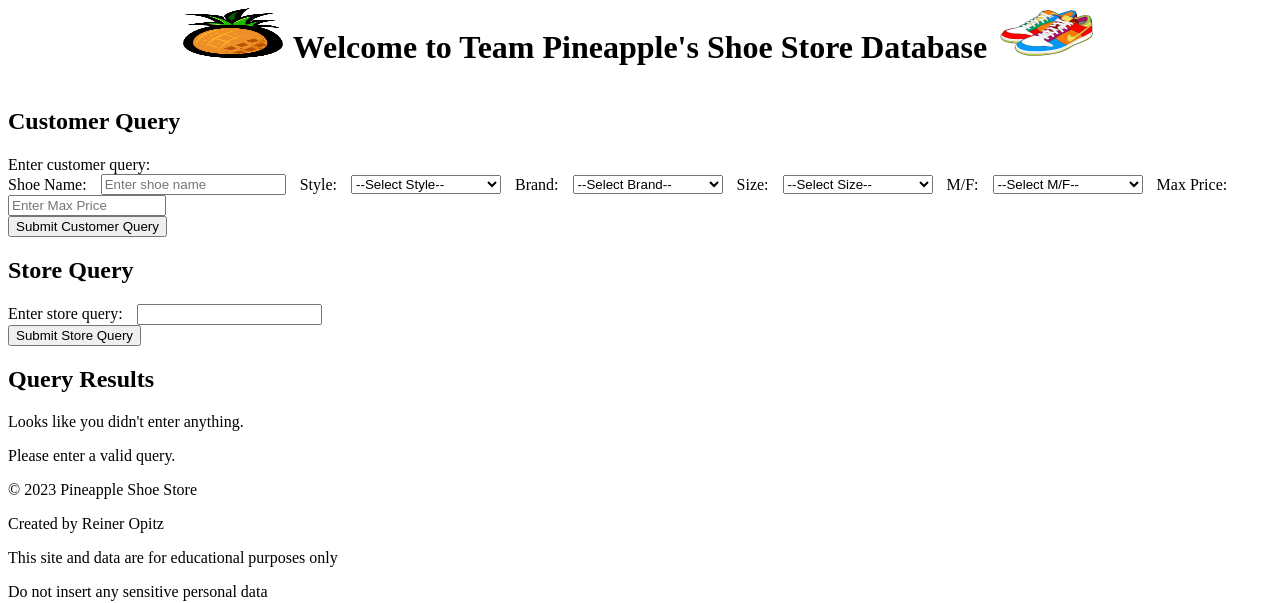
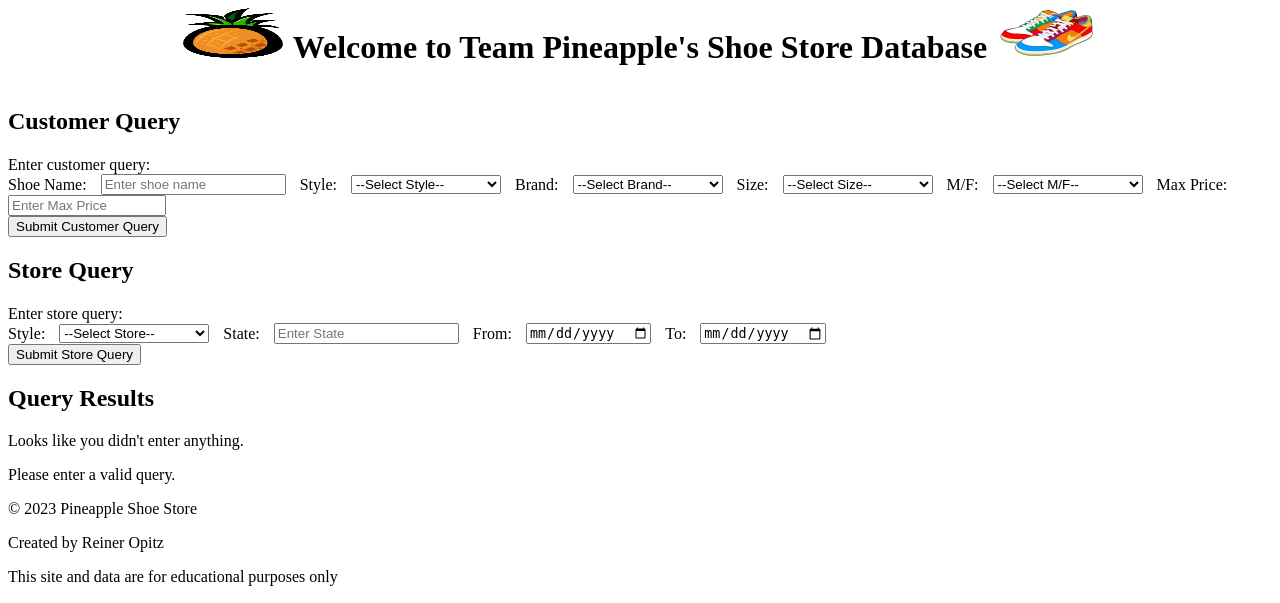
Before and after one commit to reinerism/475Ashoestore, a Flask app: page / in a window 1280 px wide. Shown: the top 603 px of the page. Run offline with Flask 2, Linux system fonts and the light colour scheme.

Commit message:
adding a store query

```diff
--- a/main.py
+++ b/main.py
@@ -125,7 +125,28 @@ def main():
             else:
                 query += " AND SHOES.Price <= '1000000'"
         elif query_user == 'store':
-            query = request.form.get('store_query')
+            store_id = request.form.get('store_name')
+            ship_state = request.form.get('state')
+            from_date = request.form.get('from_date')
+            to_date = request.form.get('to_date')
+            query = "SHOE_STORE.Store_name, ORDERS.Shipping_info, COUNT(DISTINCT SHOES.Name) as num_shoe_types \
+                FROM ORDERS \
+                INNER JOIN SHOE_STORE ON ORDERS.Store_id = SHOE_STORE.Store_id \
+                INNER JOIN SHOES ON FIND_IN_SET(SHOES.Shoe_id, ORDERS.Items_ordered) \
+                WHERE 1 = 1 \
+                GROUP BY SHOE_STORE.Store_name"
+            if store_id:
+                query += f" AND SHOE_STORE.Store_id = '{store_id}'"
+            else:
+                query += " AND 1=1"
+            if ship_state:
+                query += f" AND SHOE_STORE.Shipping_info LIKE '%{ship_state}%'"
+            else:
+                query += " AND 1=1"
+            if from_date:
+                query += f" AND ORDERS.Order_date BETWEEN '{from_date}' AND '{to_date}'"
+            else:
+                query += " AND 1=1"
         # this block is used to avoid an blank submission to database
         # avoid internal service error
         else:
--- a/templates/home.html
+++ b/templates/home.html
@@ -71,6 +71,7 @@
                     <option value="Sneakers">Sneakers</option>
                     <option value="Running">Running</option>
                     <option value="Basketball">Basketball</option>
+                    <option value="Athletic">Basketball</option>
                 </select>
 
                 <label for="brand">Brand:</label>
@@ -79,6 +80,7 @@
                     <option value="Nike">Nike</option>
                     <option value="Adidas">Adidas</option>
                     <option value="Puma">Puma</option>
+                    <option value="Reebok">Puma</option>
                 </select>
 
                 <label for="size">Size:</label>
@@ -115,7 +117,27 @@
             <input type="hidden" name="query_user" value="store">
             <div>
                 <label for="store_query">Enter store query:</label>
-                <input type="text" name="store_query" id="store_query">
+                <!--<input type="text" name="store_query" id="store_query">-->
+            </div>
+            <div>
+                <!--added drop down table for the stores used ID as value for store names-->
+                <label for="store_name">Style:</label>
+                <select name="store_name" id="store_name">
+                    <option value="">--Select Store--</option>
+                    <option value="129723868">Banana Shoes</option>
+                    <option value="294725826">Blueberry Shoes</option>
+                    <option value="456384876">Pineapple Shoes</option>
+                    <option value="974324876">Oranges Shoes</option>
+                </select>
+                <!--added a state input so you can pick which state items were shipped-->
+                <label for="state">State:</label>
+                <input type="text" name="ship_state" id="ship_state" placeholder="Enter State">
+                <!--added a date range to check for orders within a specific date-->
+                <label for="from_date">From:</label>
+                <input type="date" name="from_date" id="from_date">
+
+                <label for="to_date">To:</label>
+                <input type="date" name="to_date" id="to_date">
             </div>
             <div>
                 <input type="submit" value="Submit Store Query">
```
